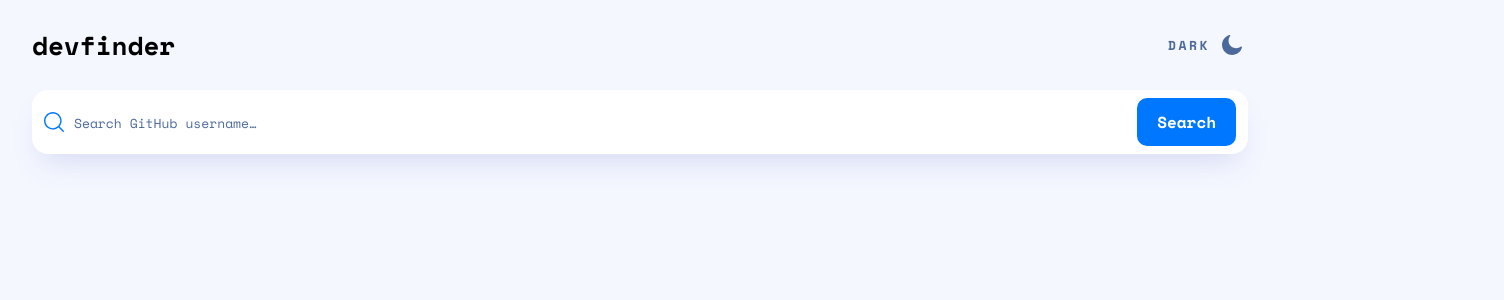
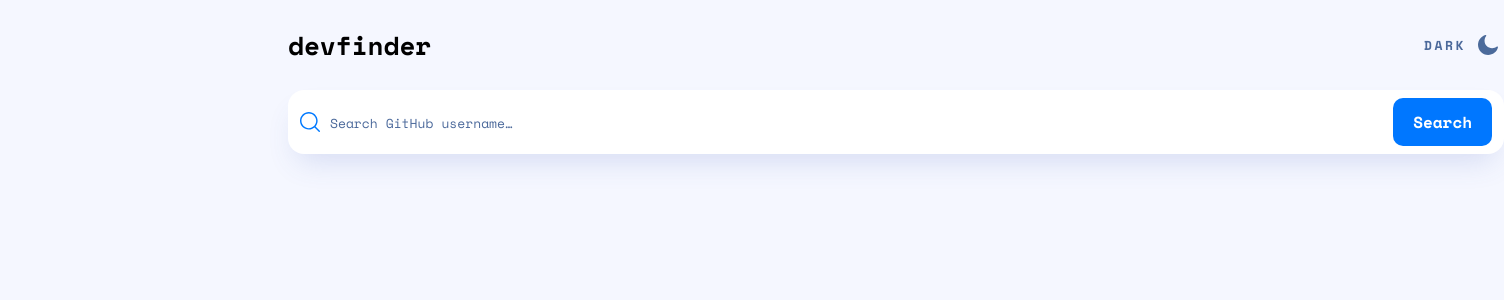
Before and after one commit to JuliAlchemDev/FM-github-user-search-app, a React (Vite) app: page / in a window 1280 px wide. Shown: the top 300 px of the page, 1504 px wide, since content can reach past the window. Built offline with nearby package versions, Linux system fonts and the light colour scheme.

Commit message:
style(global): improve macro layout of the app

```diff
--- a/src/styles/global.css
+++ b/src/styles/global.css
@@ -1,19 +1,18 @@
-#root {
-  margin-block-start: var(--spacing-400);
-  display: grid;
-  justify-content: center;
-
-  gap: var(--spacing-400);
-}
-
 body {
   background-color: var(--bg-page);
 
   font-family: var(--ff-base);
-
   font-size: var(--fs-preset-6);
   font-weight: var(--fw-regular);
   line-height: var(--lh-150);
   letter-spacing: var(--ls-none);
+}
 
+#root {
+  margin-block-start: var(--spacing-400);
+  display: grid;
+  gap: var(--spacing-400);
+  width: min(calc(100% - 2rem), 704px);
+
+  margin-inline: auto;
 }
```
